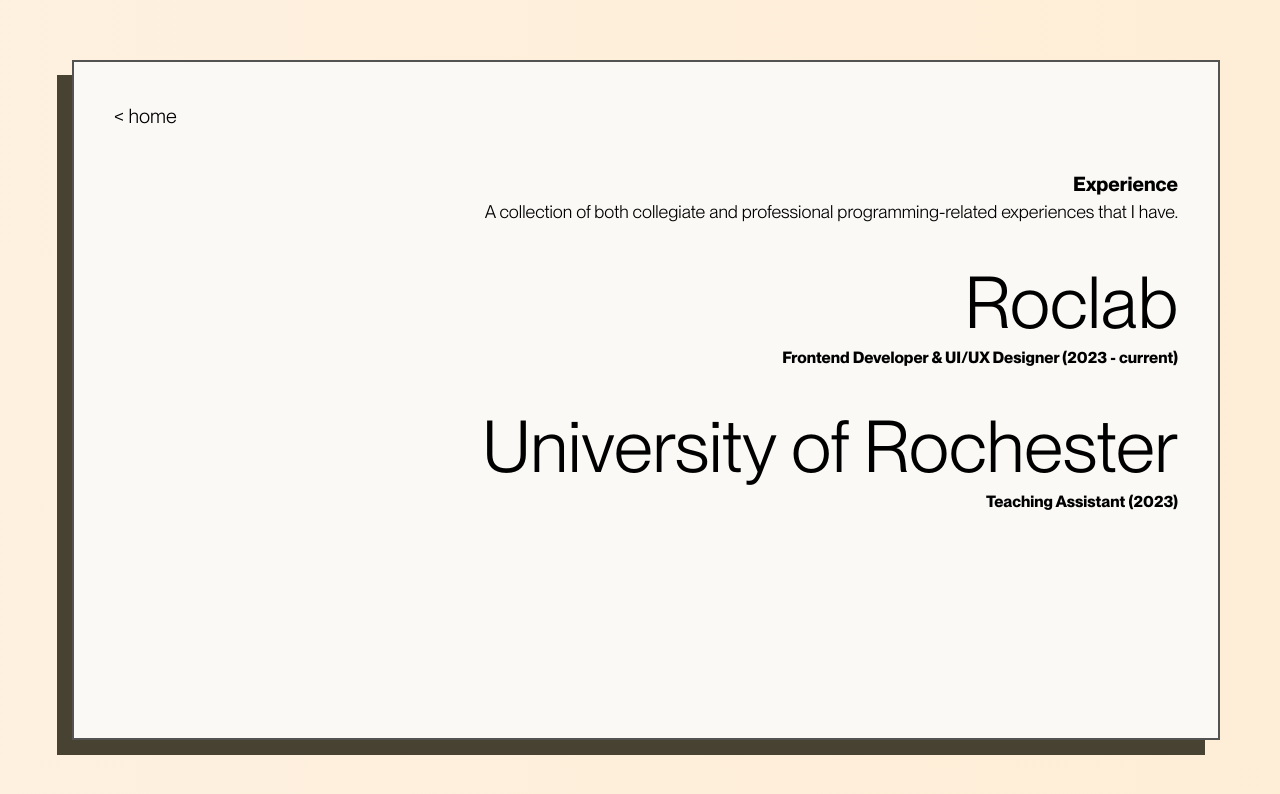
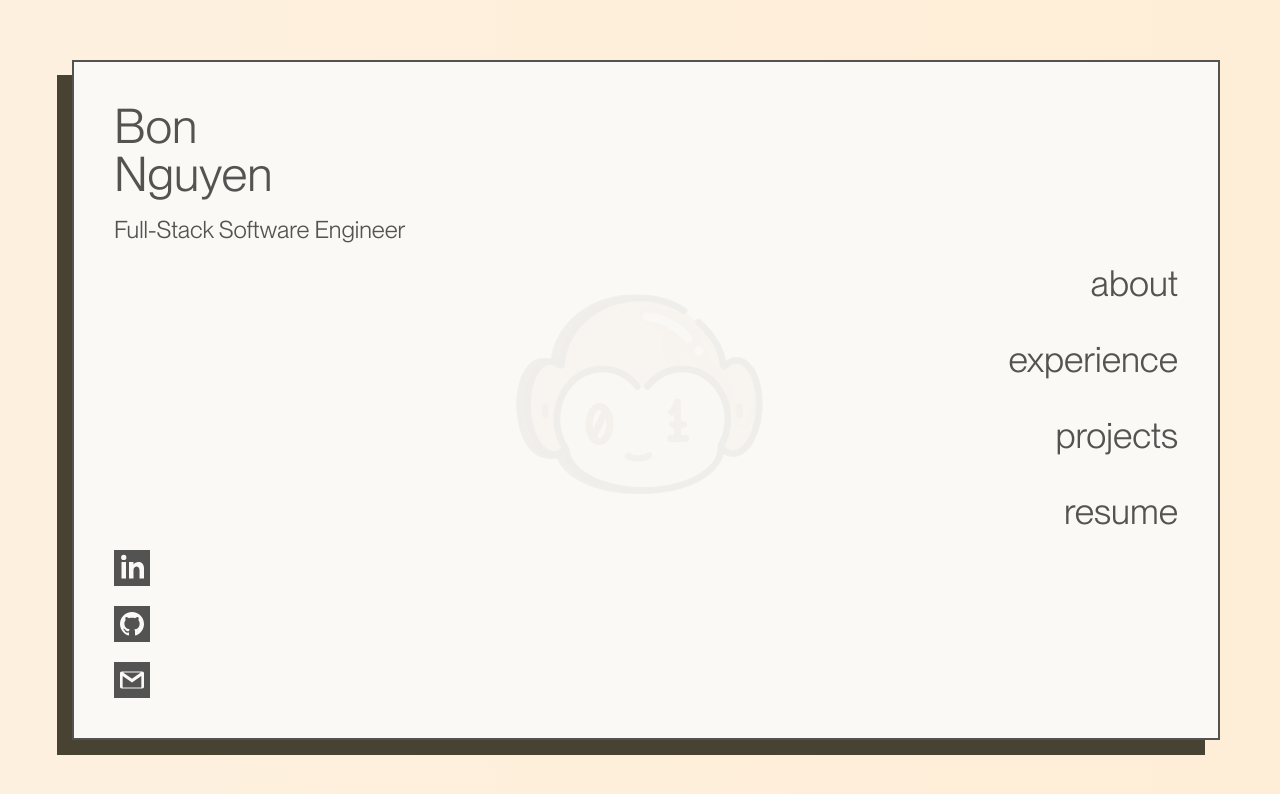
Before and after one commit to anhxknguyen/Portfolio, a React (Vite) app: page /#/ in a window 1280 px wide. Before the commit this address led to /#/experience. Shown: the top 794 px of the page. Built offline with nearby package versions, Linux system fonts and the light colour scheme.

Commit message:
monkey opacity down

```diff
--- a/src/Pages/Home.jsx
+++ b/src/Pages/Home.jsx
@@ -1,4 +1,4 @@
-import React, { useState } from "react";
+import React from "react";
 import Navbar from "../Components/Navbar";
 import Intro from "../Components/Intro";
 import Contact from "../Components/Contact";
@@ -13,13 +13,13 @@ const Home = () => {
           opacity: 0,
         }}
         animate={{
-          opacity: 0.2,
+          opacity: 0.05,
           transition: { delay: 0.6, duration: 0.5 },
         }}
         exit={{ opacity: 0, transition: { duration: 0.25 } }}
         src={monkey}
         alt="icon"
-        className="fixed w-1/2 sm:w-40 md:w-30 lg:w-1/5 left-1/2 top-1/2 opacity-20 transform -translate-x-1/2 -translate-y-1/2"
+        className="fixed w-1/2 sm:w-40 md:w-30 lg:w-1/5 left-1/2 top-1/2 transform -translate-x-1/2 -translate-y-1/2"
       />
       <motion.div
         initial={{
```
